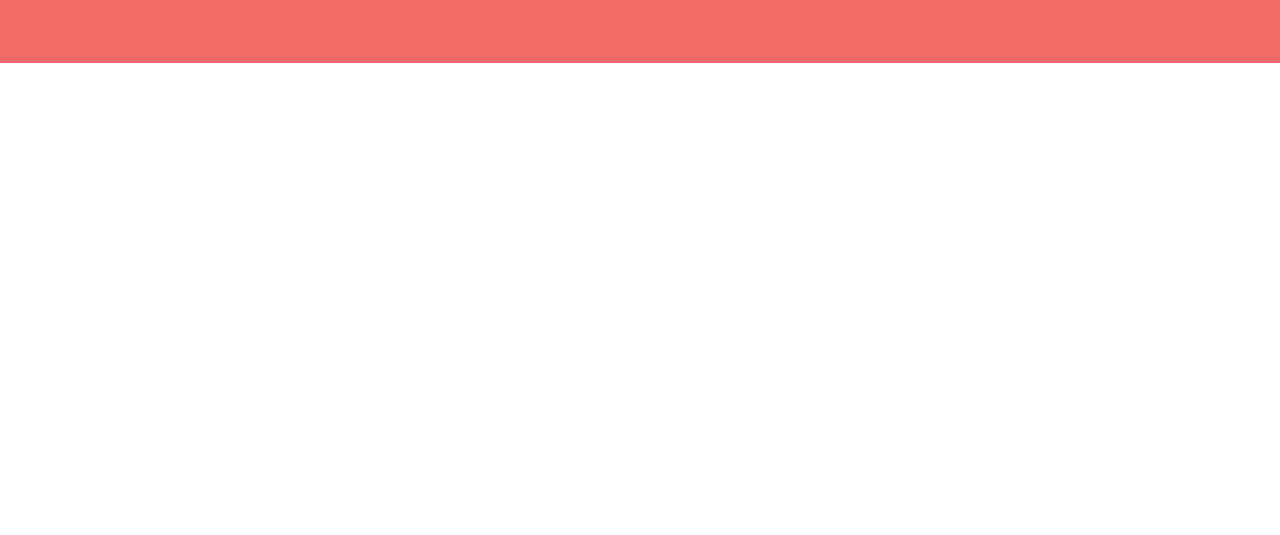
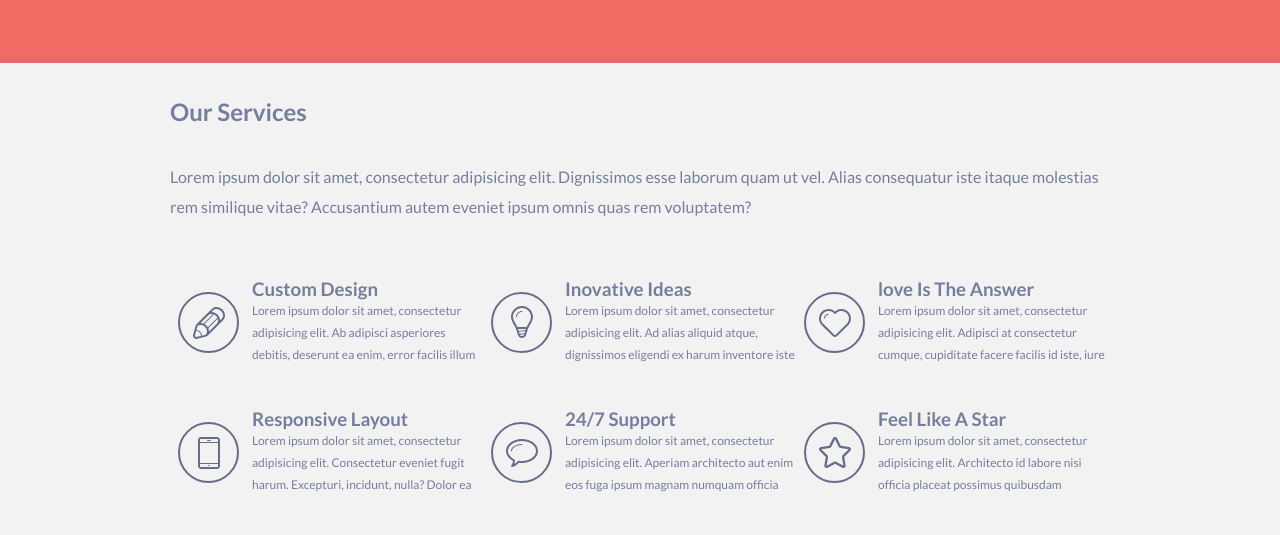
Before and after one commit to MatLish00010/SINGOLO, a plain HTML site: page index.html in a window 1280 px wide. Shown: the part 633-1168 px from the top of the page. Before the commit the page ends 800 px from the top, so only its background shows below. Drawn offline with Linux system fonts and the light colour scheme.

Commit message:
complete

```diff
--- a/index.html
+++ b/index.html
@@ -38,5 +38,53 @@
         </div>
     </div>
 </div>
+<div class="services">
+    <div class="container">
+        <div class="services__description-wrap">
+            <h2>Our Services</h2>
+            <p>Lorem ipsum dolor sit amet, consectetur adipisicing elit. Dignissimos esse laborum quam ut vel. Alias
+                consequatur iste itaque molestias rem similique vitae? Accusantium autem eveniet ipsum omnis quas rem
+                voluptatem?</p>
+        </div>
+        <div class="services__items-wrap">
+            <div class="services__item services__item--design">
+                <h3>Custom Design</h3>
+                <p>Lorem ipsum dolor sit amet, consectetur adipisicing elit. Ab adipisci asperiores debitis, deserunt ea
+                    enim, error facilis illum iste neque porro quis, quisquam quo sequi voluptas! Amet autem dolorem
+                    tempora.</p>
+            </div>
+            <div class="services__item services__item--ideas">
+                <h3>Inovative Ideas</h3>
+                <p>Lorem ipsum dolor sit amet, consectetur adipisicing elit. Ad alias aliquid atque, dignissimos
+                    eligendi ex harum inventore iste magnam, mollitia optio perspiciatis quia, quidem ratione rem rerum
+                    suscipit voluptate voluptatem?</p>
+            </div>
+            <div class="services__item services__item--love">
+                <h3>love Is The Answer</h3>
+                <p>Lorem ipsum dolor sit amet, consectetur adipisicing elit. Adipisci at consectetur cumque, cupiditate
+                    facere facilis id iste, iure laboriosam minima quibusdam quisquam quod sit. Aperiam dolore eligendi
+                    facere rem voluptatum?</p>
+            </div>
+            <div class="services__item services__item--layout">
+                <h3>Responsive Layout</h3>
+                <p>Lorem ipsum dolor sit amet, consectetur adipisicing elit. Consectetur eveniet fugit harum. Excepturi,
+                    incidunt, nulla? Dolor ea eos harum, placeat quibusdam quo recusandae rem sint ullam unde ut vero
+                    voluptate!</p>
+            </div>
+            <div class="services__item services__item--support">
+                <h3>24/7 Support</h3>
+                <p>Lorem ipsum dolor sit amet, consectetur adipisicing elit. Aperiam architecto aut enim eos fuga ipsum
+                    magnam numquam officia quas quasi. At deleniti, dignissimos necessitatibus porro quidem repellendus
+                    sunt totam voluptatibus!</p>
+            </div>
+            <div class="services__item services__item--star">
+                <h3>Feel Like A Star</h3>
+                <p>Lorem ipsum dolor sit amet, consectetur adipisicing elit. Architecto id labore nisi officia placeat
+                    possimus quibusdam voluptatem. Architecto, deserunt distinctio facere fugit molestiae nemo neque
+                    saepe sapiente. Consequatur, facere, rerum?</p>
+            </div>
+        </div>
+    </div>
+</div>
 </body>
 </html>
--- a/style/style.css
+++ b/style/style.css
@@ -138,3 +138,84 @@ body {
     width: 500px;
     height: 240px;
 }
+
+
+.services {
+    background-color: #f2f2f2;
+    color: #767e9e;
+}
+
+.services__description-wrap {
+    padding-top: 40px;
+    padding-bottom: 40px;
+    display: flex;
+    flex-direction: column;
+    justify-content: space-between;
+}
+
+.services__description-wrap h2 {
+    margin: 0 0 20px 0;
+    font-weight: bold;
+}
+
+.services__description-wrap p {
+    line-height: 30px;
+}
+
+.services__items-wrap {
+    display: flex;
+    flex-wrap: wrap;
+}
+
+.services__item {
+    height: 90px;
+    width: 231px;
+    overflow: hidden;
+    padding-left: 82px;
+    margin-bottom: 40px;
+    position: relative;
+}
+
+.services__item:before {
+    content: "";
+    position: absolute;
+    width: 62px;
+    height: 62px;
+    left: 0;
+    top: 50%;
+    transform: translate(8px, -50%);
+}
+
+.services__item h3 {
+    margin: 0;
+}
+
+.services__item p {
+    margin: 0;
+    line-height: 22px;
+    font-size: 12px;
+}
+
+.services__item--design:before {
+    background: url("../image/svg-icons/pen.svg") no-repeat;
+}
+
+.services__item--ideas:before {
+    background: url("../image/svg-icons/bulb.svg") no-repeat;
+}
+
+.services__item--love:before {
+    background: url("../image/svg-icons/heart.svg") no-repeat;
+}
+
+.services__item--layout:before {
+    background: url("../image/svg-icons/phone.svg") no-repeat;
+}
+
+.services__item--support:before {
+    background: url("../image/svg-icons/bubble.svg") no-repeat;
+}
+
+.services__item--star:before {
+    background: url("../image/svg-icons/star.svg") no-repeat;
+}
```
Also changed, not shown: image/svg-icons/bubble.svg (added), image/svg-icons/bulb.svg (added), image/svg-icons/heart.svg (added), image/svg-icons/pen.svg (added), image/svg-icons/phone.svg (added), image/svg-icons/star.svg (added).
